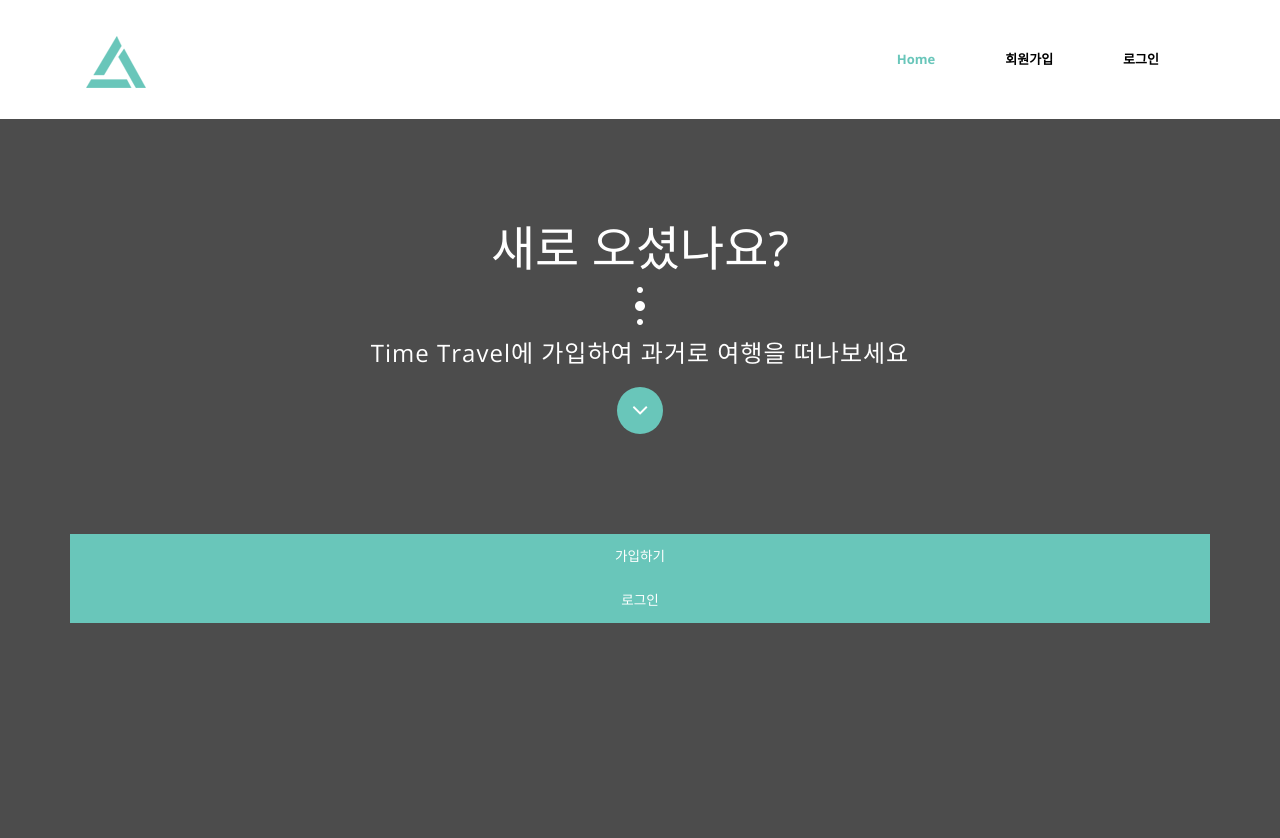
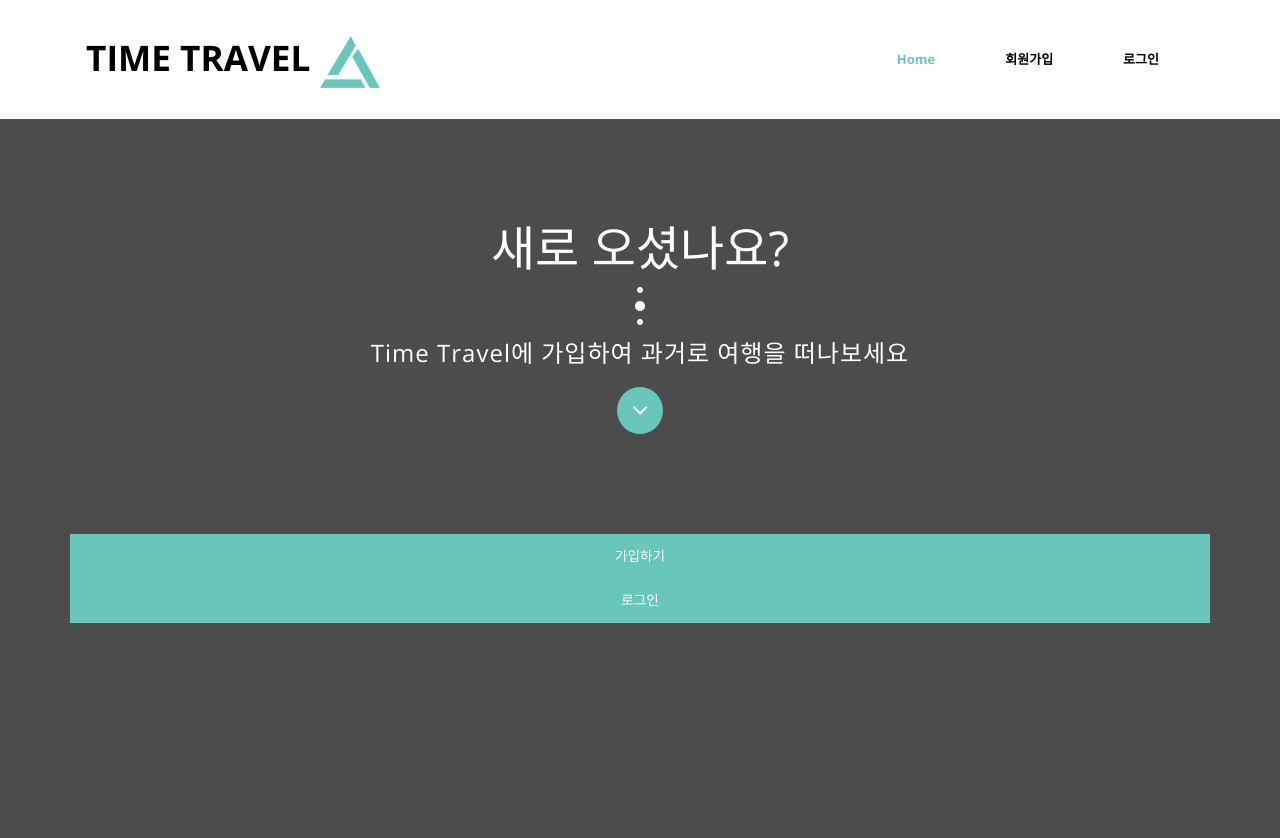
Before and after one commit to jhmk612/TimeTravel, a Django app: page / in a window 1280 px wide. Shown: the top 838 px of the page. Run offline with Django 3.2, Linux system fonts and the light colour scheme; some libraries are stand-ins or nearby versions.

Commit message:
test over

```diff
--- a/timetravel/index/templates/index/home.html
+++ b/timetravel/index/templates/index/home.html
@@ -75,7 +75,7 @@ http://www.templatemo.com/tm-511-journey
                 <div class="container">
                     <div class="row">
                         <nav class="navbar navbar-expand-lg narbar-light">
-                            <a class="navbar-brand mr-auto" href="#">
+                            <a class="navbar-brand mr-auto" href="#">Time Travel
                                 <img src="{% static 'img/logo.png'%}" alt="Site logo">
 
                             </a>
```
